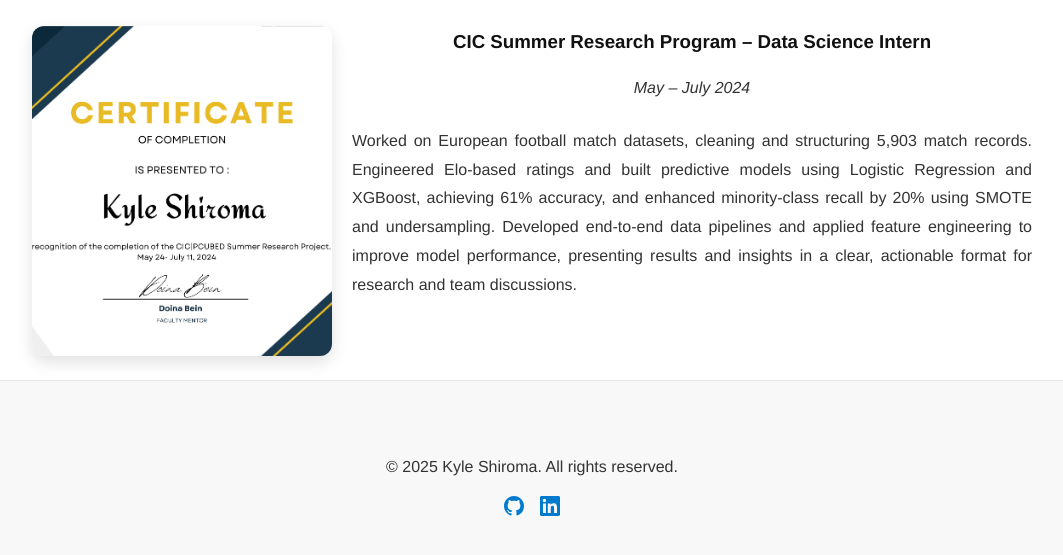
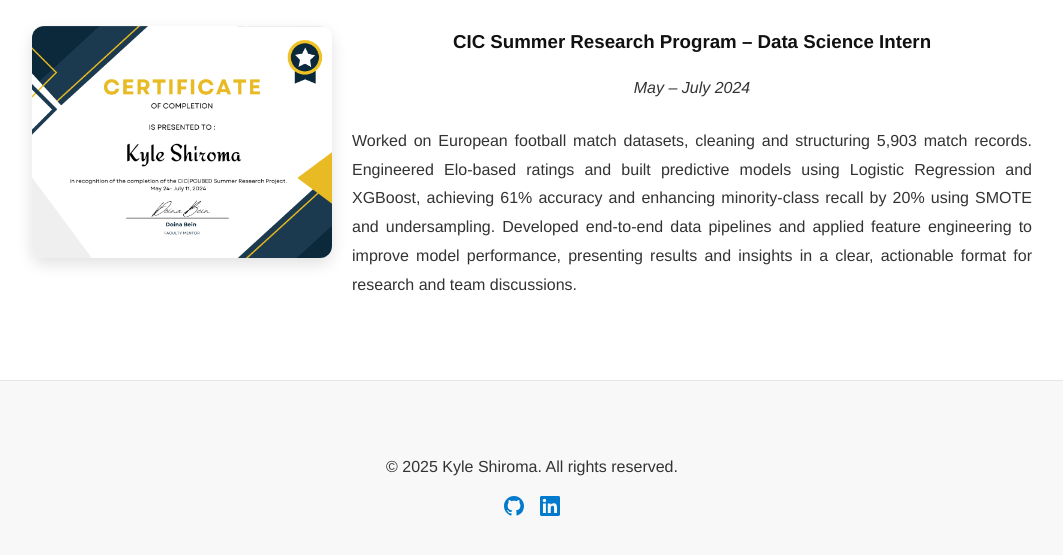
Before and after one commit to k-shiroma-code/k-shiroma-code.github.io, a Jekyll site: the page built from experience.md, in a window 1280 px wide, cut to the strip 615-1203 px from the top of the page. Shown: the top 555 px of the strip, without its empty margins (108-1171 px from the left). Built offline with Jekyll 4.4.1, drawn with Linux system fonts in a browser that asks for light colours.

Commit message:
Update experience.md

```diff
--- a/experience.md
+++ b/experience.md
@@ -14,7 +14,7 @@ permalink: /experience/
 
   <!-- Image column -->
   <div style="flex: 0 0 300px; max-width: 100%;">
-    <img src="{{ site.baseurl }}/assets/img/IMG_1673.jpg" alt="CRLA Tutoring Certificate" style="border-radius:12px; width:100%; height:100%; object-fit:cover;">
+    <img src="{{ site.baseurl }}/assets/img/IMG_1673.jpg" alt="CRLA Tutoring Certificate" style="border-radius:12px; width:100%; height:auto;">
   </div>
 </div>
 
@@ -23,13 +23,13 @@ permalink: /experience/
 <div style="display: flex; flex-wrap: wrap; align-items: stretch; gap: 20px; margin: 1.5rem 0;">
   <!-- Image column (left) -->
   <div style="flex: 0 0 300px; max-width: 100%;">
-    <img src="{{ site.baseurl }}/assets/img/CSUF_DS.png" alt="CSUF Data Science Intern Project" style="border-radius:12px; width:100%; height:100%; object-fit:cover;">
+    <img src="{{ site.baseurl }}/assets/img/CSUF_DS.png" alt="CSUF Data Science Intern Project" style="border-radius:12px; width:100%; height:auto;">
   </div>
 
   <!-- Text column -->
   <div style="flex: 1; min-width: 400px;">
     <h3>CIC Summer Research Program – Data Science Intern</h3>
     <p style="text-align: center;"><em>May – July 2024</em></p>
-    <p>Worked on European football match datasets, cleaning and structuring 5,903 match records. Engineered Elo-based ratings and built predictive models using Logistic Regression and XGBoost, achieving 61% accuracy, and enhanced minority-class recall by 20% using SMOTE and undersampling. Developed end-to-end data pipelines and applied feature engineering to improve model performance, presenting results and insights in a clear, actionable format for research and team discussions.</p>
+    <p>Worked on European football match datasets, cleaning and structuring 5,903 match records. Engineered Elo-based ratings and built predictive models using Logistic Regression and XGBoost, achieving 61% accuracy and enhancing minority-class recall by 20% using SMOTE and undersampling. Developed end-to-end data pipelines and applied feature engineering to improve model performance, presenting results and insights in a clear, actionable format for research and team discussions.</p>
   </div>
 </div>
```
